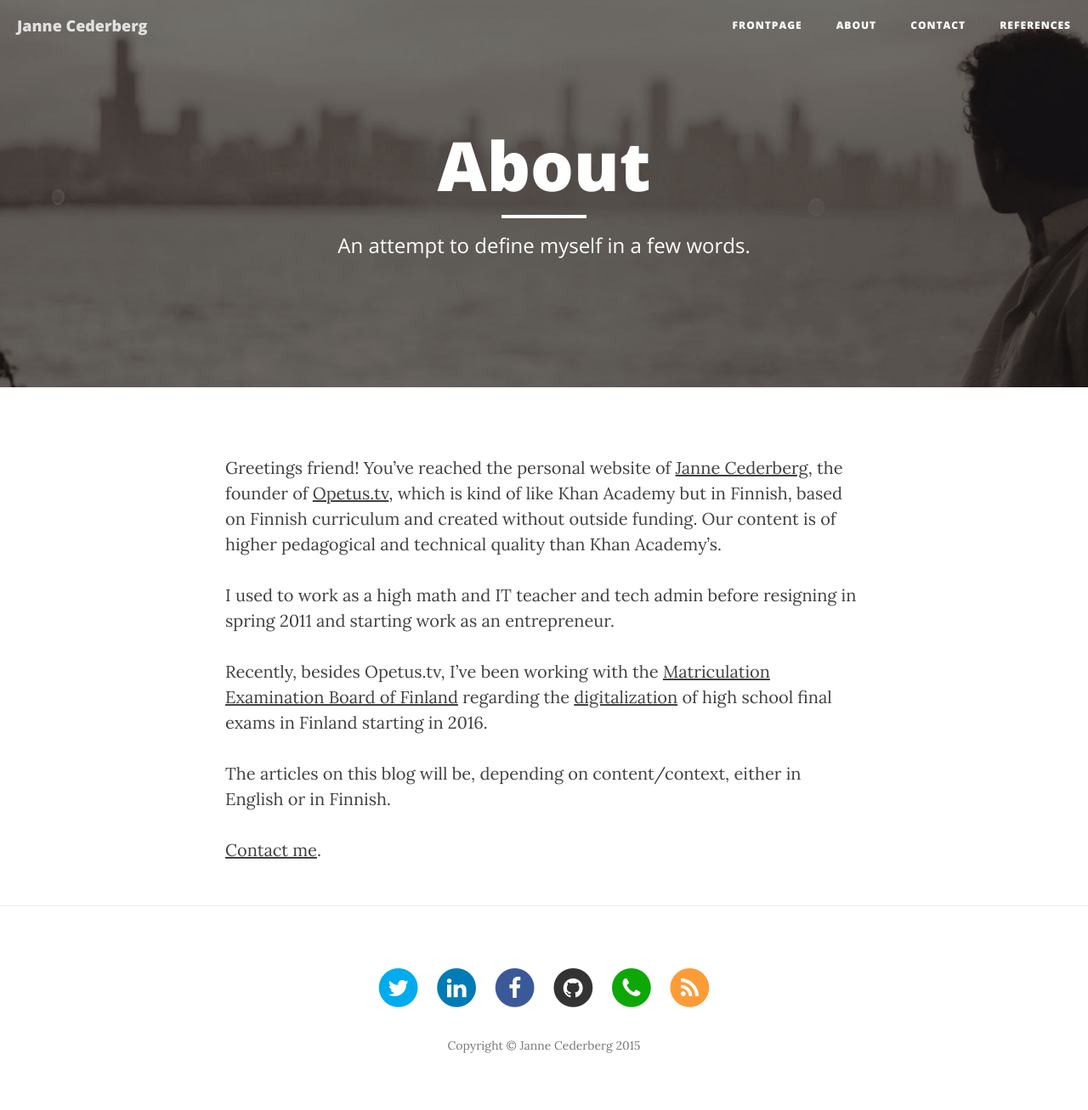
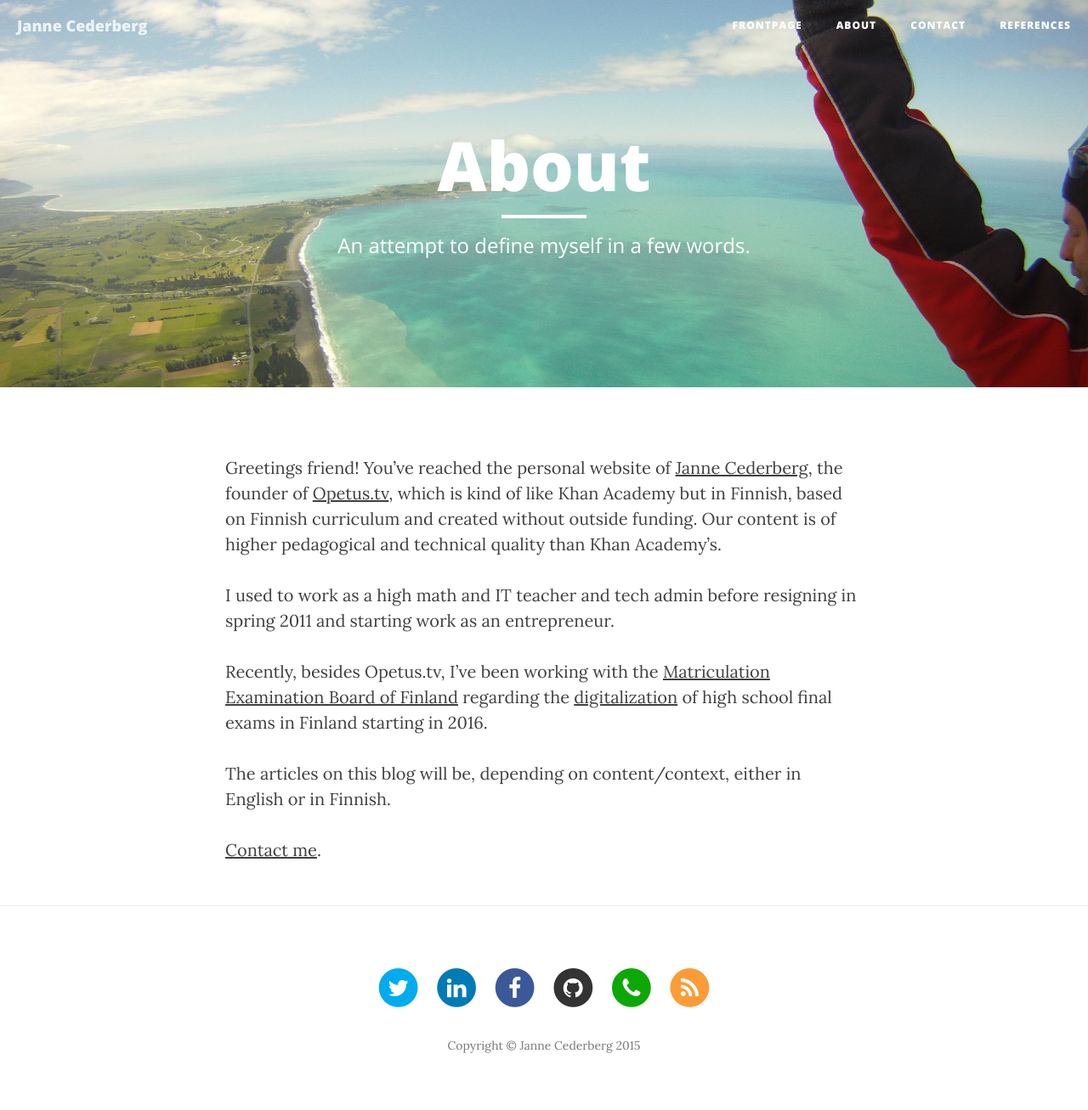
Before and after one commit to jannecederberg/jannecederberg.github.io, a Jekyll site: the page built from about.md, in a window 1280 px wide. Shown: the whole page at 85% size. Built offline with Jekyll 4.4.1, drawn with Linux system fonts in a browser that asks for light colours; nearby versions of some CDN libraries.

Commit message:
Change header graphics

```diff
--- a/_config.yml
+++ b/_config.yml
@@ -1,6 +1,6 @@
 # Site settings
 title: Janne Cederberg
-header-img: img/home-bg.jpg
+header-img: "img/bg-home.jpg"
 email: janne.cederberg@gmail.com
 description: "The founder of Opetus.tv, a site like Khan Academy but with Finnish content based on Finnish curriculum, thousands of videos and no outside funding."
 baseurl: ""
--- a/about.md
+++ b/about.md
@@ -2,7 +2,7 @@
 layout: page
 title: About
 description: An attempt to define myself in a few words.
-header-img: "img/about-bg.jpg"
+header-img: "img/bg-about.jpg"
 ---
 
 Greetings friend! You’ve reached the personal website of [Janne Cederberg][twitter], the founder of [Opetus.tv][otv], which is kind of like Khan Academy but in Finnish, based on Finnish curriculum and created without outside funding. Our content is of higher pedagogical and technical quality than Khan Academy’s.
```
Also changed, not shown: _posts/2015-04-26-how-i-got-started-with-programming.md (+1 -1 lines), contact.md (+1 -1 lines), references.md (+1 -1 lines), img/about-bg.jpg (deleted), img/bg-about.jpg (added), img/bg-contact.jpg (added), img/bg-home.jpg (renamed from img/home-bg.jpg), img/bg-references.jpg (added), img/contact-bg.jpg (deleted), img/post_2015-04-26.jpg (added).
